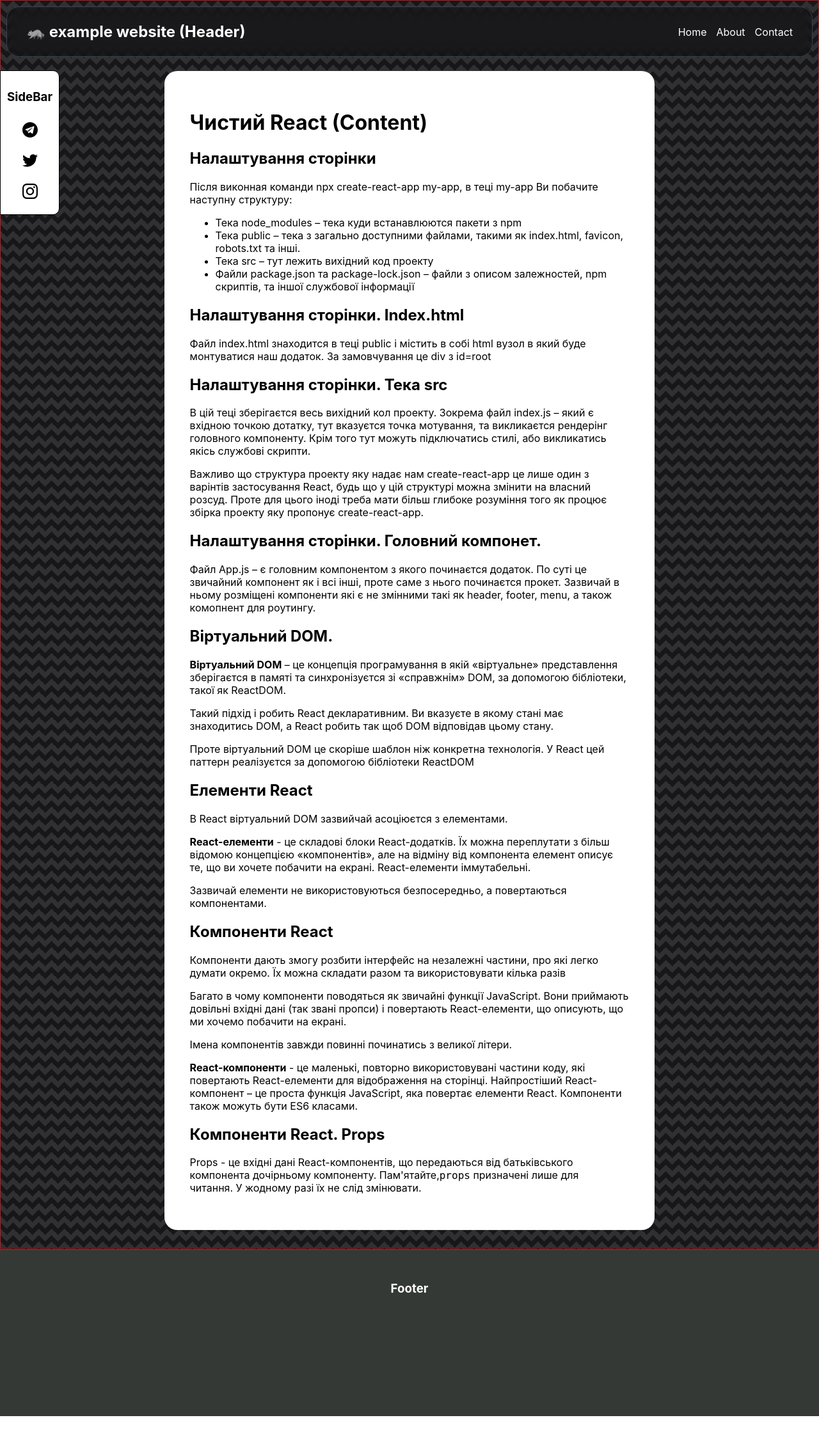
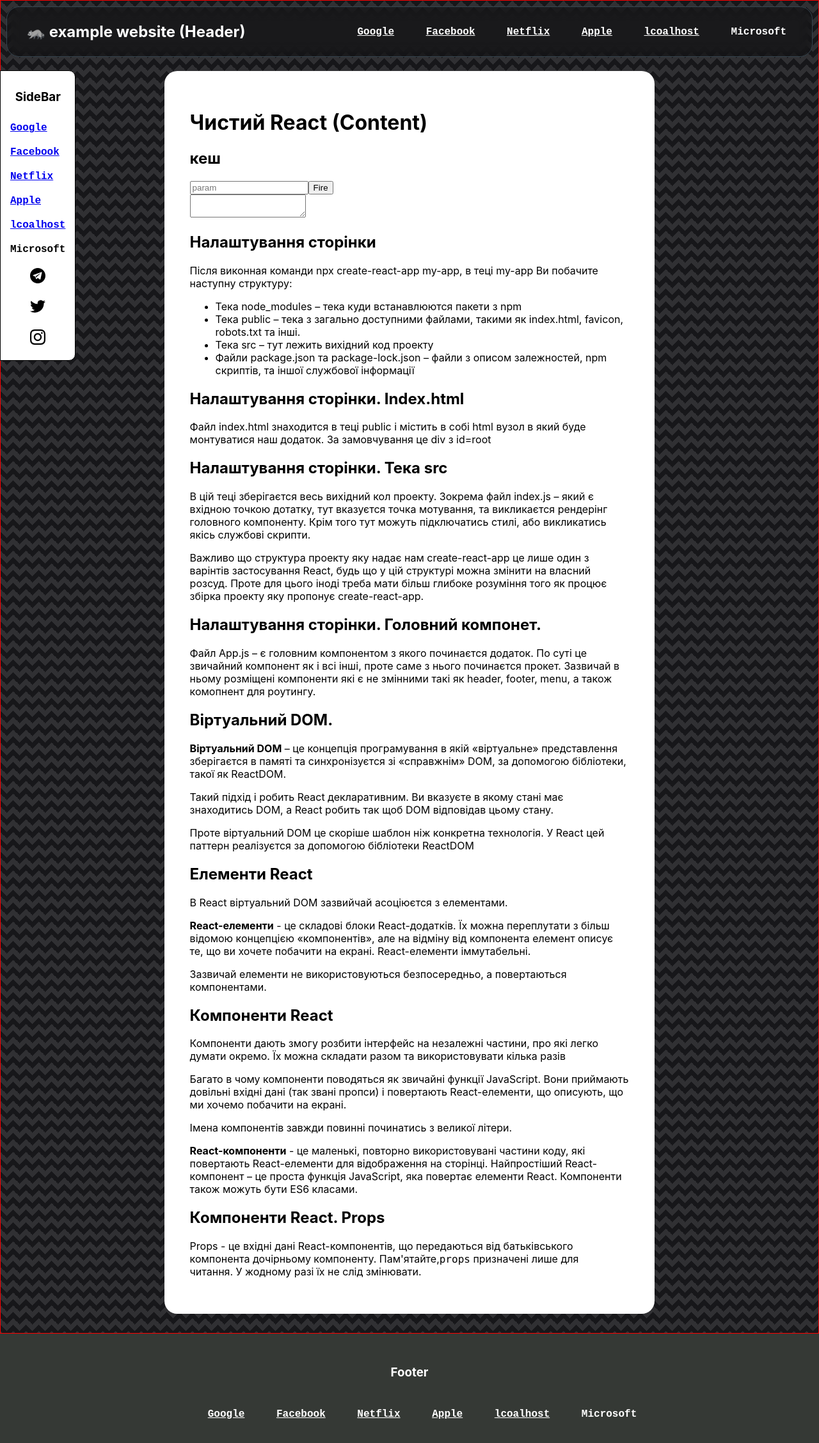
Before and after one commit to xlspring/react-9, a React (Create React App) app: page / in a window 1280 px wide. Shown: the top 2256 px of the page at 64% size. Before the commit the page ends 2214 px from the top, so only its background shows below. Built offline with nearby package versions, Linux system fonts and the light colour scheme.

Commit message:
Did lab5 tasks

```diff
--- a/src/components/Article.js
+++ b/src/components/Article.js
@@ -1,8 +1,42 @@
+import { useState } from "react";
+import Helpers from "../helpers";
 import "../styles/components/Article/index.css";
 
 function Article(props) {
+  const [cache, _setCache] = useState(new Helpers());
+  const [id, setId] = useState(undefined);
+  const [response, setResponse] = useState("");
+
+  const fireCache = () => {
+    id === "" ?
+      setResponse(cache.getId(undefined)) :
+    setResponse(cache.getId(id));
+  };
+
   return (
     <article>
+      <h1>кеш</h1>
+      <div>
+        <div>
+          <input
+            type="text"
+            placeholder="param"
+            onChange={(e) => {
+              console.log(e.target.value);
+              setId(e.target.value);
+            }}
+          />
+          <button onClick={() => fireCache()}>Fire</button>
+        </div>
+
+        <textarea
+          name="helperOutput"
+          id="helperOutput"
+          value={response}
+          readOnly
+        ></textarea>
+      </div>
+
       <h2>Налаштування сторінки</h2>
       <p>
         Після виконная команди npx create-react-app my-app, в теці my-app Ви
--- a/src/components/Footer.js
+++ b/src/components/Footer.js
@@ -1,10 +1,23 @@
 import "../styles/components/Footer/index.css";
+import Menu from "./Menu";
 
 function Footer(props) {
   return (
     <footer>
-      <div className="column col1">
+      <div className="footer-wrapper">
         <h3>{props.name}</h3>
+        <Menu
+          view={"horizontal"}
+          list={[
+            { text: "Google", url: "http://google.com" },
+            { text: "Facebook", url: "http://facebook.com" },
+            { text: "Netflix", url: "http://netflix.com" },
+            { text: "Apple", url: "http://apple.com" },
+            { text: "lcoalhost", url: "http://localhost:3000/" },
+            { text: "Microsoft" },
+          ]}
+
+        />
       </div>
     </footer>
   );
--- a/src/components/Header.js
+++ b/src/components/Header.js
@@ -1,14 +1,22 @@
 import "../styles/components/Header/index.css";
+import Menu from "./Menu";
 
 function Header(props) {
   return (
     <header>
       <p className="logo">🦝 {props.name}</p>
-      <ul>
-        <li>Home</li>
-        <li>About</li>
-        <li>Contact</li>
-      </ul>
+      <Menu
+        view={"horizontal"}
+        list={[
+          { text: "Google", url: "http://google.com" },
+          { text: "Facebook", url: "http://facebook.com" },
+          { text: "Netflix", url: "http://netflix.com" },
+          { text: "Apple", url: "http://apple.com" },
+          { text: "lcoalhost", url: "http://localhost:3000/" },
+          { text: "Microsoft" },
+        ]}
+
+      />
     </header>
   );
 }
--- /dev/null
+++ b/src/components/Menu.js
@@ -0,0 +1,18 @@
+import "../styles/components/Menu/index.css";
+
+import MenuItem from "./MenuItem";
+
+export default function Menu(props) {
+  return (
+    <ul className={props.view === "horizontal" ? "horizontal" : "vertical"}>
+      {props.list.map((x, i) => (
+        <MenuItem
+          text={x.text}
+          url={x.url}
+          target={window.location.href === x.url ? "_self" : "_blank"}
+          key={i}
+        />
+      ))}
+    </ul>
+  );
+}
--- /dev/null
+++ b/src/components/MenuItem.js
@@ -0,0 +1,13 @@
+export default function MenuItem(props) {
+  return props.url ? (
+    <li>
+      <a href={props.url} target={props.target}>
+        {props.text}
+      </a>
+    </li>
+  ) : (
+    <li>
+      <span>{props.text}</span>
+    </li>
+  );
+}
--- a/src/components/SideBar.js
+++ b/src/components/SideBar.js
@@ -1,6 +1,7 @@
-import "../styles/components/SideBar/index.css";
+  import "../styles/components/SideBar/index.css";
 
 import Social from "./Social";
+import Menu from "./Menu";
 
 import Telegram from "../assets/telegram.svg";
 import Twitter from "../assets/twitter.svg";
@@ -10,6 +11,18 @@ function SideBar(props) {
   return (
     <aside>
       <h3>{props.name}</h3>
+      <Menu
+        view={"vertical"}
+        list={[
+          { text: "Google", url: "http://google.com" },
+          { text: "Facebook", url: "http://facebook.com" },
+          { text: "Netflix", url: "http://netflix.com" },
+          { text: "Apple", url: "http://apple.com" },
+          { text: "lcoalhost", url: "http://localhost:3000/" },
+          { text: "Microsoft" },
+        ]}
+
+      />
       <Social icon={Telegram} link={"https://telegram.org"} />
       <Social icon={Twitter} link={"https://twitter.com"} />
       <Social icon={Instagram} link={"https://instagram.com"} />
--- /dev/null
+++ b/src/helpers.js
@@ -0,0 +1,34 @@
+class Helpers {
+  constructor() {
+    this.cache = {
+      param: "",
+      count: 0,
+    };
+  }
+
+  clearCache() {
+    this.cache = {
+      param: "",
+      count: 0,
+    };
+  }
+
+  getId(param = "key") {
+    console.log(this.cache);
+
+    if (this.cache.param === param) {
+      this.cache.count += 1;
+
+      console.log("Param");
+      console.table(this.cache);
+
+    } else {
+      this.clearCache();
+      this.cache.param = param;
+      this.cache.count = 0;
+    }
+    return `${param}_${this.cache.count}`;
+  }
+}
+
+export default Helpers;
--- a/src/styles/components/Footer/index.css
+++ b/src/styles/components/Footer/index.css
@@ -1,6 +1,5 @@
 footer {
-    padding: 30px 0px;
-    height: 200px;
+  padding: 30px 0;
   width: 100vw;
   background-color: #353935;
   color: white;
@@ -8,9 +7,10 @@ footer {
   align-self: flex-end;
   justify-self: flex-end;
 }
-footer .column {
+footer .footer-wrapper {
   display: flex;
-    justify-content: center;
+  flex-direction: column;
+  align-items: center;
 }
 
 /*# sourceMappingURL=index.css.map */
--- a/src/styles/components/Footer/index.scss
+++ b/src/styles/components/Footer/index.scss
@@ -1,7 +1,6 @@
 footer {
-    padding: 30px 0px;
+    padding: 30px 0;
 
-    height: 200px;
     width: 100vw;
 
     background-color: #353935;
@@ -13,8 +12,9 @@ footer {
     align-self: flex-end;
     justify-self: flex-end;
 
-    .column {
+    .footer-wrapper {
         display: flex;
-        justify-content: center;
+        flex-direction: column;
+        align-items: center;
     }
 }
--- /dev/null
+++ b/src/styles/components/Menu/index.css
@@ -0,0 +1,53 @@
+.vertical {
+  margin: 0;
+  padding: 0;
+}
+.vertical li {
+  font-family: "JetBrainsMono NF ExtraBold", monospace;
+  font-size: 16px;
+  font-weight: bold;
+  font-stretch: expanded;
+  padding: 10px 5px;
+}
+
+.horizontal {
+  list-style: none;
+  display: flex;
+  flex-direction: row;
+  gap: 20px;
+}
+.horizontal li {
+  font-family: "JetBrainsMono NF ExtraBold", monospace;
+  font-size: 16px;
+  font-weight: bold;
+  font-stretch: expanded;
+  padding: 10px;
+}
+.horizontal li a {
+  transition: 0.1s all ease-in-out;
+  color: white;
+}
+.horizontal li a:after {
+  content: "\eb01";
+  position: relative;
+  left: -10px;
+  text-decoration: none;
+  opacity: 0;
+  transition: 0.1s all ease-in-out;
+  display: inline-block;
+  color: white;
+}
+.horizontal li a:visited {
+  font-weight: lighter;
+  color: gray;
+  opacity: 0.8;
+}
+.horizontal li a:visited:hover {
+  color: white;
+}
+.horizontal li:hover a:after {
+  left: 5px;
+  opacity: 1;
+}
+
+/*# sourceMappingURL=index.css.map */
--- /dev/null
+++ b/src/styles/components/Menu/index.scss
@@ -0,0 +1,67 @@
+.vertical {
+  margin: 0;
+  padding: 0;
+
+  li {
+    font-family: "JetBrainsMono NF ExtraBold", monospace;
+    font-size: 16px;
+    font-weight: bold;
+    font-stretch: expanded;
+
+    padding: 10px 5px;
+  }
+}
+
+.horizontal {
+  list-style: none;
+
+  display: flex;
+  flex-direction: row;
+
+  gap: 20px;
+
+  li {
+    font-family: "JetBrainsMono NF ExtraBold", monospace;
+    font-size: 16px;
+    font-weight: bold;
+    font-stretch: expanded;
+
+    padding: 10px;
+
+    a {
+      transition: .1s all ease-in-out;
+
+      &:after {
+        content: "";
+        position: relative;
+        left: -10px;
+        text-decoration: none;
+        opacity: 0;
+        transition: .1s all ease-in-out;
+        display: inline-block;
+        color: white;
+      }
+
+      &:visited {
+        font-weight: lighter;
+        color: gray;
+        opacity: 0.8;
+
+        &:hover {
+          color: white;
+        }
+      }
+
+      color: white;
+    }
+
+    &:hover {
+      a {
+        &:after {
+          left: 5px;
+          opacity: 1;
+        }
+      }
+    }
+  }
+}
```
Also changed, not shown: 2 other files (tests, documents, lock files or other folders). Lines whose indentation alone changed are shown as unchanged.
